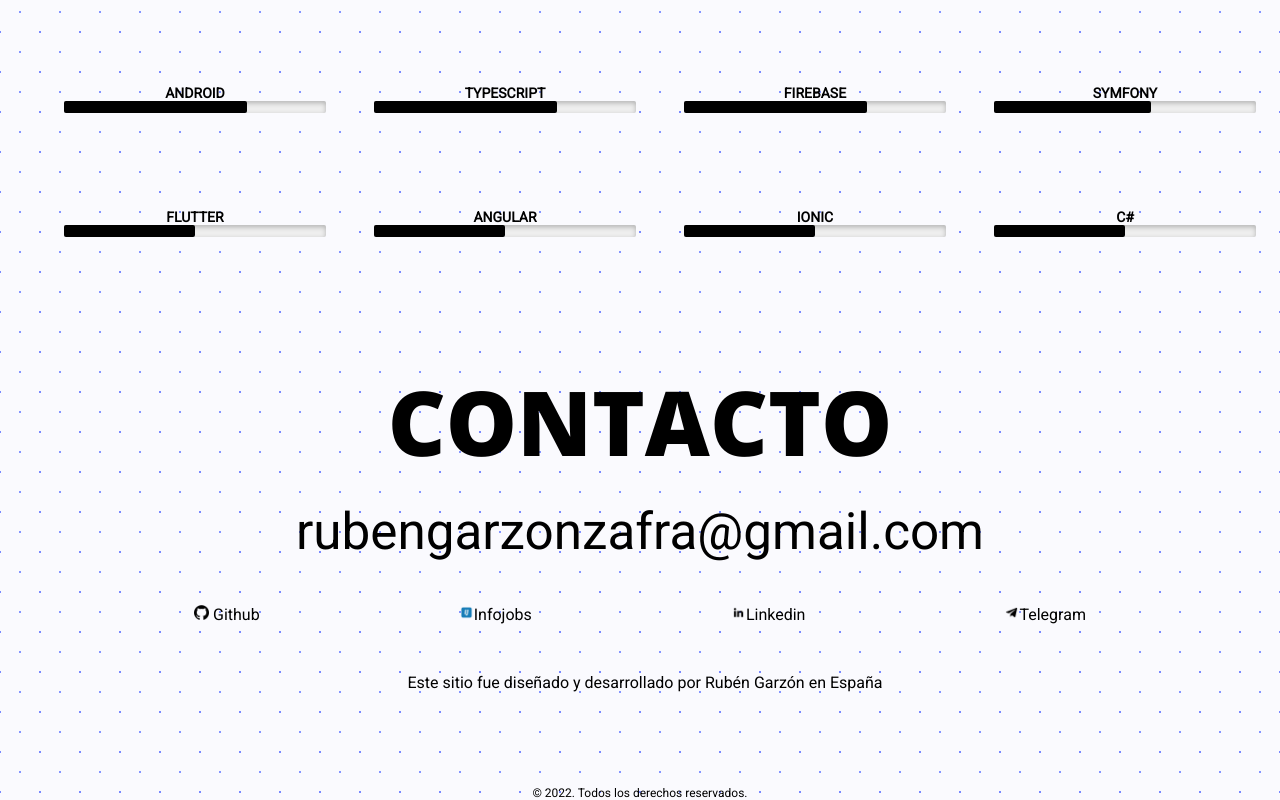
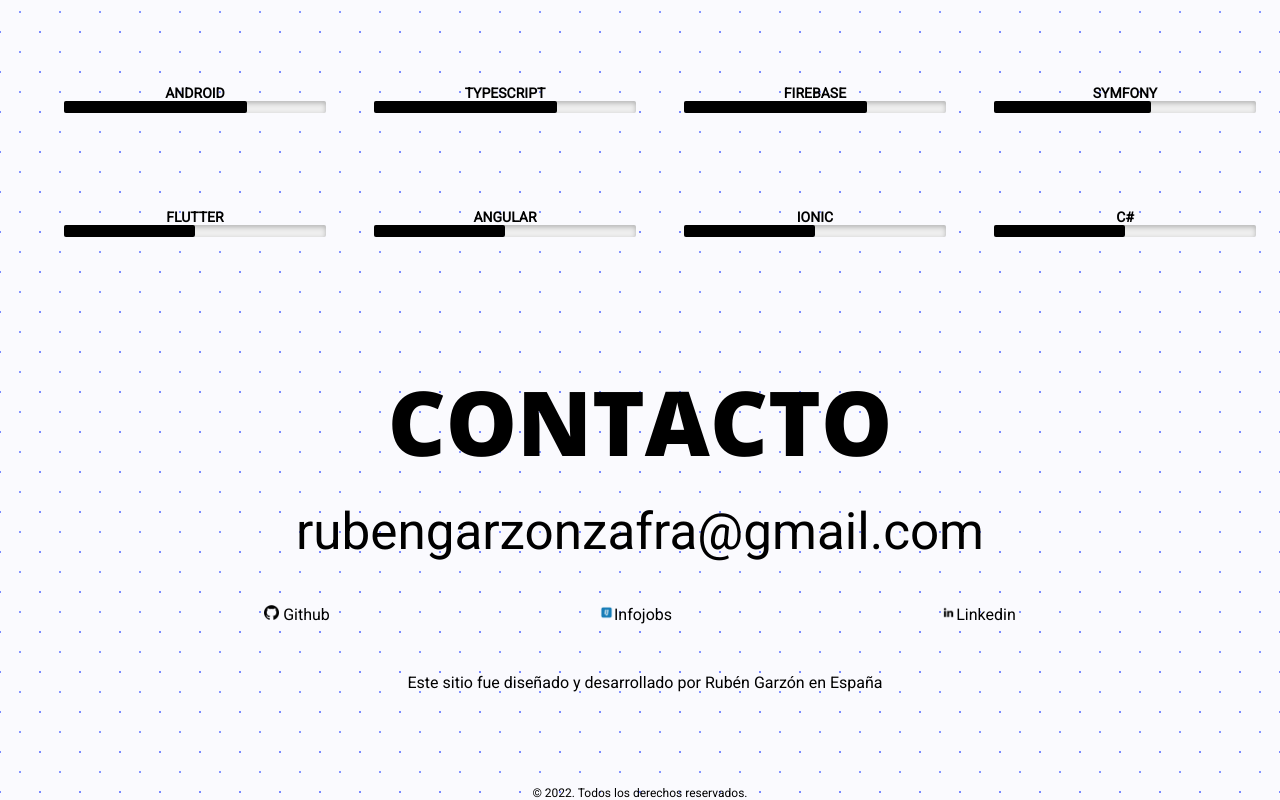
Before and after one commit to rubengarzon/rubengarzon.github.io, a website: page index.html in a window 1280 px wide. Shown: the part 5208-6008 px from the top of the page. Drawn offline with nearby package versions, Linux system fonts and the light colour scheme.

Commit message:
contenido actualizado

```diff
--- a/index.html
+++ b/index.html
@@ -263,8 +263,6 @@
             heigth="15px" alt="Linkedin" loading="lazy" />Infojobs</a>
         <a href="https://www.linkedin.com/in/ruben-garzon-zafra/"><img src="./img/linkedin.webp" width="15px"
             heigth="15px" alt="Linkedin" loading="lazy" />Linkedin</a>
-        <a href="https://t.me/rubengarzon"><img src="./img/telegram.webp" width="15px" heigth="15px" alt="Telegram"
-            loading="lazy" />Telegram</a>
       </div>
       <div id="creditos">
         <p>
```
